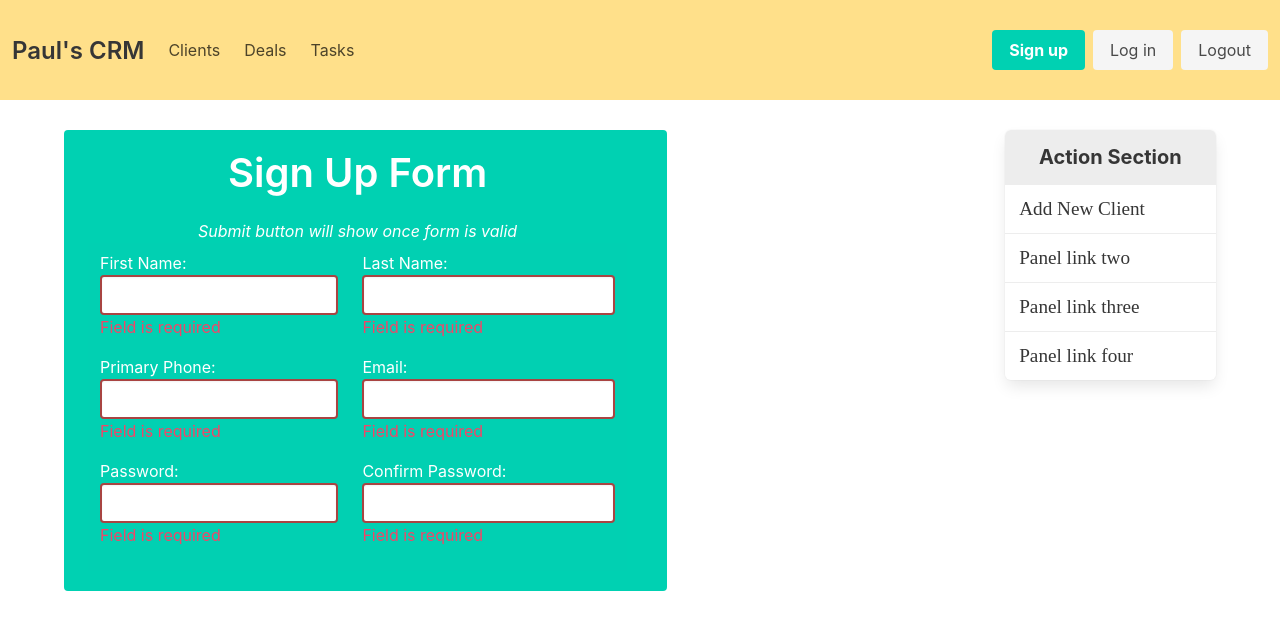
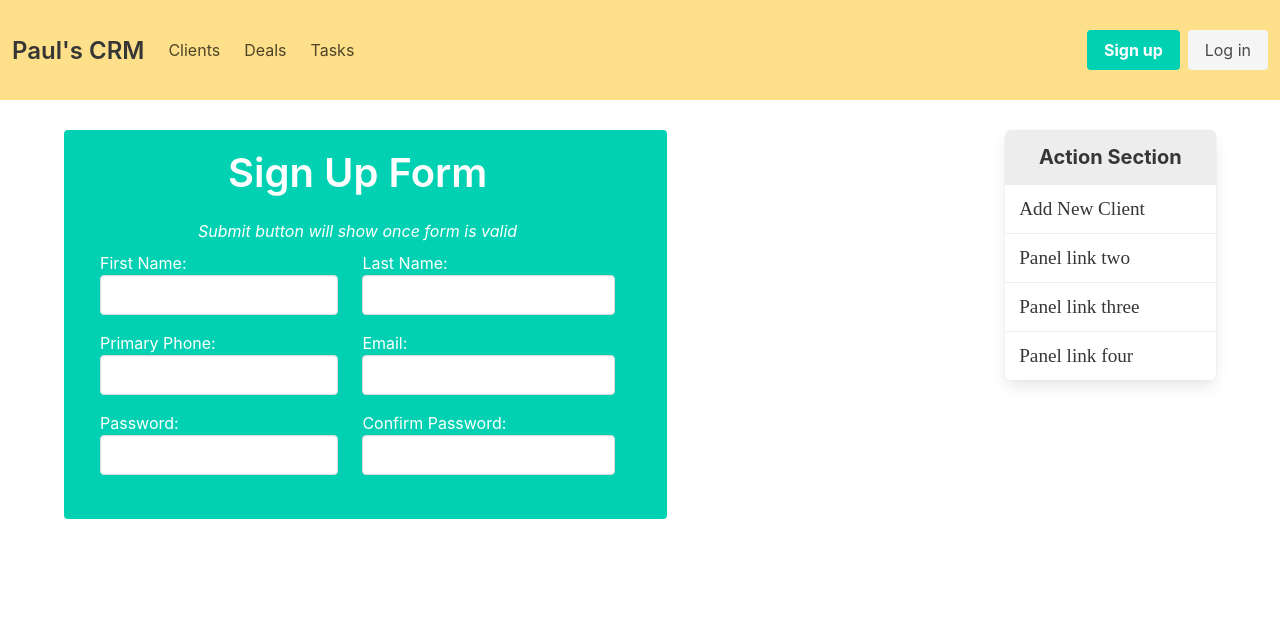
Before and after one commit to plwebdesigns/mycrm2-client, an Angular app: page /register in a window 1280 px wide. Shown: the top 630 px of the page. Built offline with nearby package versions, Linux system fonts and the light colour scheme.

Commit message:
logout/login only show when avail

```diff
--- a/src/app/app.component.html
+++ b/src/app/app.component.html
@@ -25,10 +25,10 @@
           <a class="button is-primary" routerLink="/register">
             <strong>Sign up</strong>
           </a>
-          <a class="button is-light" routerLink="/login">
+          <a class="button is-light" routerLink="/login" *ngIf="!auth">
             Log in
           </a>
-          <button class="button is-light" (click)="logout()">Logout</button>
+          <button *ngIf="auth" class="button is-light" (click)="logout()">Logout</button>
         </div>
       </div>
     </div>
--- a/src/app/app.component.ts
+++ b/src/app/app.component.ts
@@ -1,5 +1,6 @@
 import { Component } from '@angular/core';
 import {LoginService} from "./login.service";
+import {Router} from "@angular/router";
 
 
 @Component({
@@ -11,11 +12,14 @@ export class AppComponent {
 
 
 
-  constructor(private loginService: LoginService){}
+  constructor(private loginService: LoginService, private router: Router){}
 
+  get auth() { return this.loginService.isAuth}; //Convience method to access isAuth
   logout() {
     if (sessionStorage.getItem('token')) {
       sessionStorage.removeItem('token');
+      this.loginService.isAuth = false;
+      this.router.navigate(['/login']);
     }
     else {
       alert('There\'s no user logged in right now');
--- a/src/app/login.service.ts
+++ b/src/app/login.service.ts
@@ -25,6 +25,7 @@ export class LoginService {
 
   private API_URL = 'https://longoapi.com/api/users/login';
 
+  isAuth: boolean = false;
 
   constructor(private http: HttpClient) { }
 
--- a/src/app/login/login.component.ts
+++ b/src/app/login/login.component.ts
@@ -33,7 +33,8 @@ export class LoginComponent implements OnInit {
         .subscribe((ux: any) => { this.user = ux });
     setTimeout(() => { subscription.subscribe((token: any) => { this.tk = token.token },
         err => console.log('Error with login ' + err),
-        () => {this.router.navigate(['/']); })}, 500);
+        () => { this.loginService.isAuth = true; this.router.navigate(['/']) })}, 500);
+
   }
 
 }
--- a/src/app/signup/signup.component.css
+++ b/src/app/signup/signup.component.css
@@ -5,9 +5,9 @@ table {
     background-color: #01D0B2;
     color: white;
 }
-.input.ng-valid {
+.input.ng-valid.ng-touched {
     border: 2px solid #42A948;
 }
-.input.ng-invalid {
+.input.ng-invalid.ng-touched {
     border: solid 2px #a94442;
 }
--- a/src/app/signup/signup.component.html
+++ b/src/app/signup/signup.component.html
@@ -11,36 +11,54 @@
               <td>
                 First Name:
                 <input type="text" class="input" formControlName="first_name" id="first_name">
-                <div class="has-text-danger" *ngIf="f.first_name.invalid">Field is required</div>
+                <div
+                        class="has-text-danger"
+                        *ngIf="f.first_name.invalid && f.first_name.touched">Field is required
+                </div>
               </td>
               <td>
                 Last Name:
                 <input type="text" class="input" formControlName="last_name">
-                <div class="has-text-danger" *ngIf="f.last_name.invalid">Field is required</div>
+                <div
+                        class="has-text-danger"
+                        *ngIf="f.last_name.invalid && f.last_name.touched">Field is required
+                </div>
               </td>
             </tr>
             <tr>
               <td>
                 Primary Phone:
                 <input type="tel" class="input" formControlName="phone_1">
-                <div class="has-text-danger" *ngIf="f.phone_1.invalid">Field is required</div>
+                <div
+                        class="has-text-danger"
+                        *ngIf="f.phone_1.invalid && f.phone_1.touched">Field is required
+                </div>
               </td>
               <td>
                 Email:
                 <input type="email" class="input" formControlName="email">
-                <div class="has-text-danger" *ngIf="f.email.invalid">Field is required</div>
+                <div
+                        class="has-text-danger"
+                        *ngIf="f.email.invalid && f.email.touched">Field is required
+                </div>
               </td>
             </tr>
             <tr>
               <td>
                 Password:
                 <input type="password" class="input" formControlName="password">
-                <div class="has-text-danger" *ngIf="f.password.invalid">Field is required</div>
+                <div
+                        class="has-text-danger"
+                        *ngIf="f.password.invalid && f.password.touched">Field is required
+                </div>
               </td>
               <td>
                 Confirm Password:
                 <input type="password" class="input" formControlName="confirm_password">
-                <div class="has-text-danger" *ngIf="f.confirm_password.invalid">Field is required</div>
+                <div
+                        class="has-text-danger"
+                        *ngIf="f.confirm_password.invalid && f.confirm_password.touched">Field is required
+                </div>
               </td>
             </tr>
             <tr>
--- a/src/app/signup/signup.component.ts
+++ b/src/app/signup/signup.component.ts
@@ -27,7 +27,7 @@ export class SignupComponent implements OnInit {
     })
   }
 
-  get f() { return this.signUpForm.controls };
+  get f() { return this.signUpForm.controls }; //Convience method to access form controls
 
   signUp(user) {
     const sub = this.logServ.signUp(user);
--- a/src/app/token.interceptor.ts
+++ b/src/app/token.interceptor.ts
@@ -11,17 +11,19 @@ import {
 import { Observable } from "rxjs/Observable";
 import 'rxjs/add/operator/do';
 import {Router} from "@angular/router";
+import {LoginService} from "./login.service";
 
 
 
 @Injectable()
 export class Token implements HttpInterceptor{
 
-    constructor(private router: Router){}
+    constructor(private router: Router, private loginServ: LoginService){}
 
     intercept(req: HttpRequest<any>, next: HttpHandler): Observable<HttpEvent<any>> {
 
             if (sessionStorage.getItem('token')) {
+                this.loginServ.isAuth = true;
                 const token = sessionStorage.getItem('token');
                 // Set authorization header to contain Bearer token
                 let headers = new HttpHeaders().set('Authorization', 'Bearer ' + token);
@@ -33,7 +35,6 @@ export class Token implements HttpInterceptor{
                 }
                 const customReq = req.clone({headers: headers});
 
-                console.warn(customReq.headers.get('Authorization'));
                 return next.handle(customReq);
             }
             else {
@@ -42,7 +43,6 @@ export class Token implements HttpInterceptor{
                             // Do something with the response
                             if (event.headers.has('Authorization')) {
                                 const token = event.headers.get('Authorization');
-                                console.warn(token);
                                 sessionStorage.setItem('token', token);
                             }
 
```
